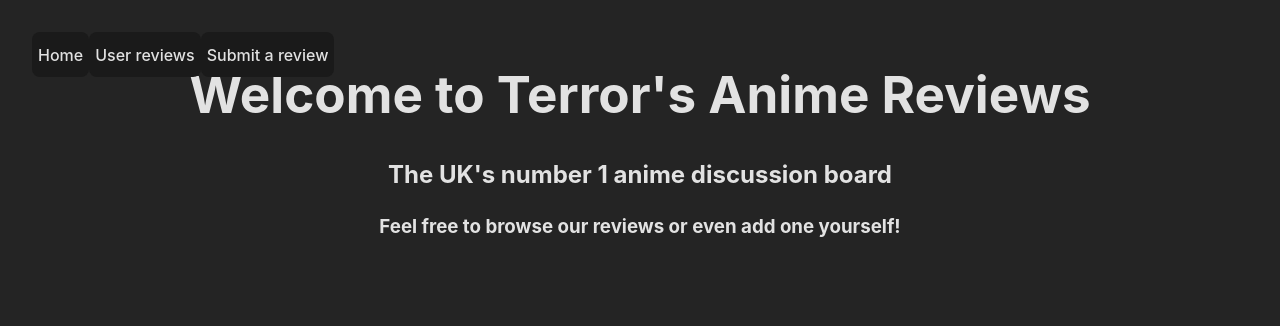
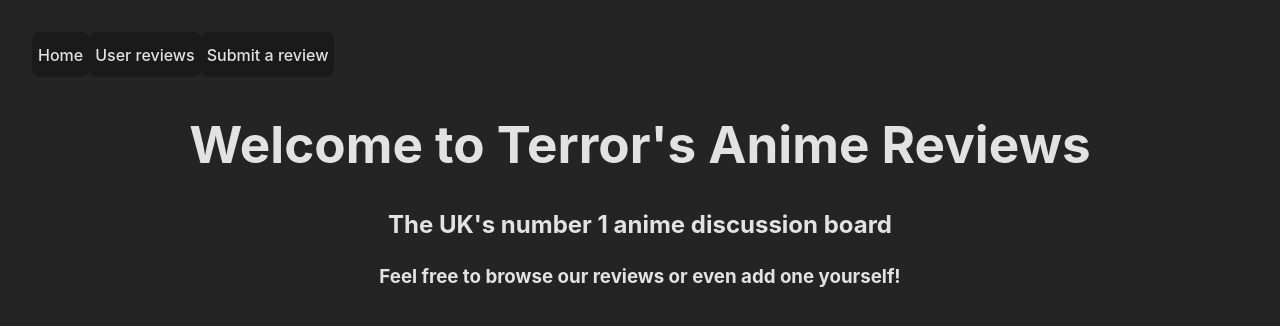
Before and after one commit to Adlam4002/week-7-project-Build-a-Database-Driven-Full-Stack-React---Express-App, a React (Vite) app in the folder client/: page / in a window 1280 px wide. Shown: the top 326 px of the page. Built offline with nearby package versions, Linux system fonts and the light colour scheme.

Commit message:
added some padding

```diff
--- a/client/src/index.css
+++ b/client/src/index.css
@@ -146,4 +146,7 @@ button:focus-visible {
     inline-size: 60vw;
     height: fit-content;
   }
+  #home {
+    padding-top: 50px;
+  }
 }
--- a/client/src/pages/Home.jsx
+++ b/client/src/pages/Home.jsx
@@ -1,7 +1,7 @@
 export default function home() {
   return (
     <>
-      <h1>Welcome to Terror&apos;s Anime Reviews</h1>
+      <h1 id="home">Welcome to Terror&apos;s Anime Reviews</h1>
       <h2>The UK&apos;s number 1 anime discussion board</h2>
       <h3>Feel free to browse our reviews or even add one yourself!</h3>
     </>
```
